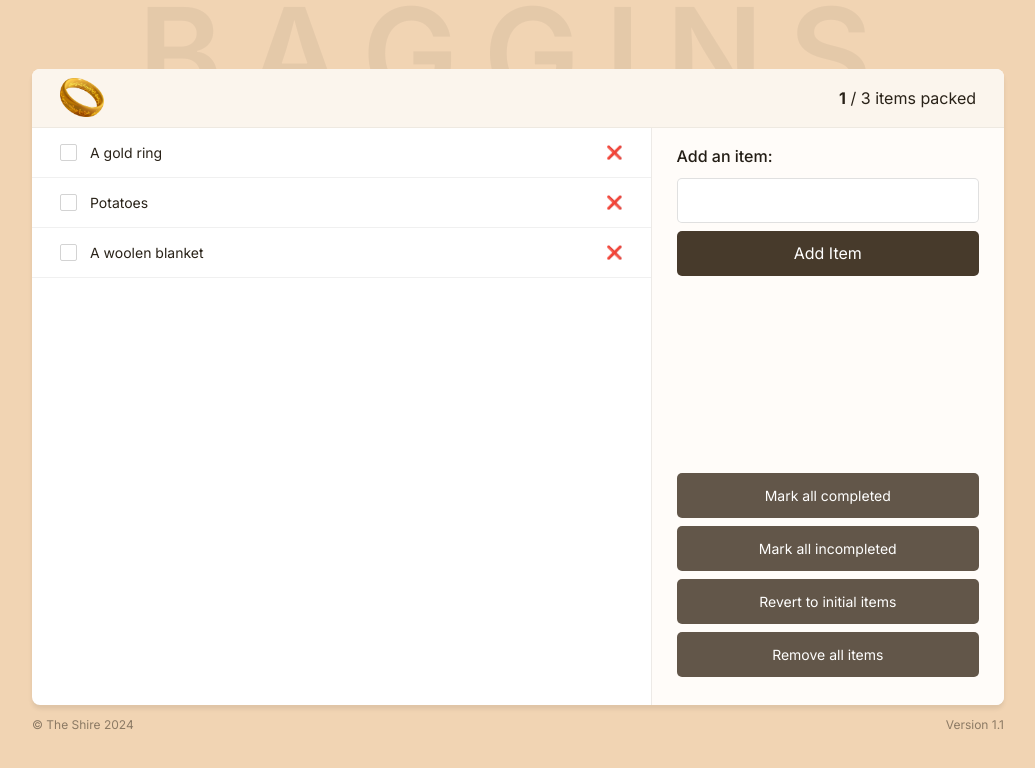
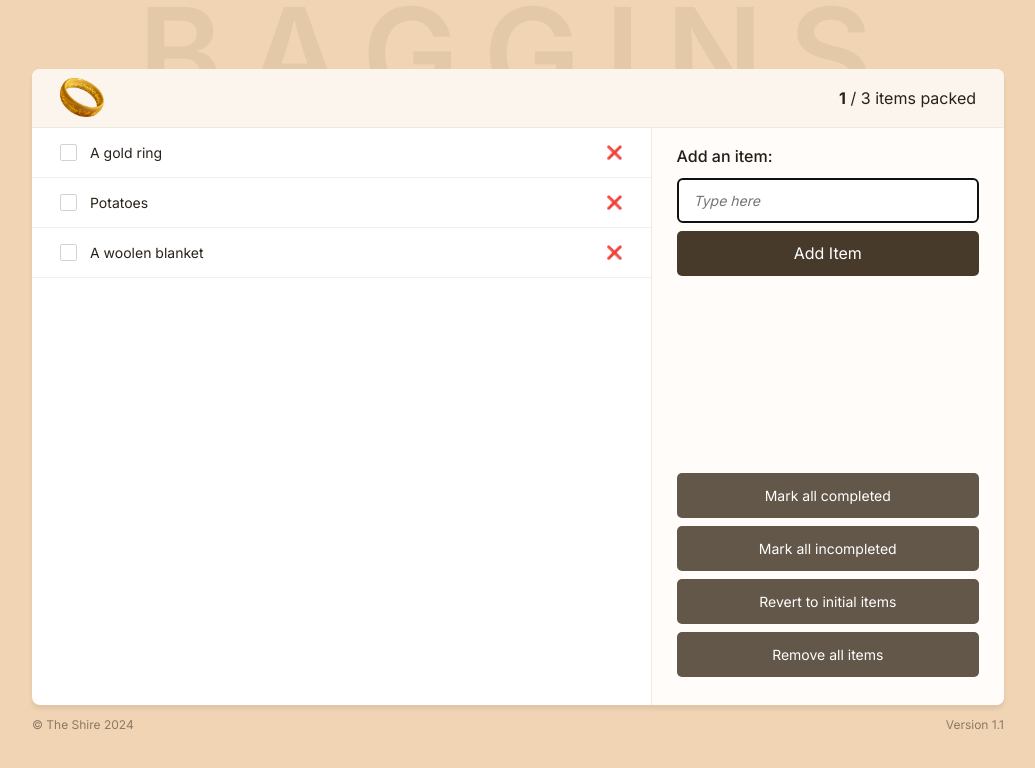
Before and after one commit to Polynomial-B/baggins, a React (Vite) app: page / in a window 1280 px wide. Shown: the top 768 px of the page, without its empty margins (122-1157 px from the left). Built offline with nearby package versions, Linux system fonts and the light colour scheme.

Commit message:
useRef and input element focus added

```diff
--- a/src/components/AddItemForm.tsx
+++ b/src/components/AddItemForm.tsx
@@ -1,12 +1,12 @@
 import Button from "./Button";
 import { ItemsType, SidebarProps } from "../lib/types";
-import { useState } from "react";
+import { useRef, useState } from "react";
 
 export default function AddItemForm({ items, setItems }: SidebarProps) {
 	const [itemText, setItemText] = useState("");
-	return (
-		<form
-			onSubmit={(e) => {
+	const inputRef = useRef<HTMLInputElement>(null);
+
+	const handleSubmit = (e: React.FormEvent) => {
 		e.preventDefault();
 		if (!itemText) {
 			return;
@@ -16,16 +16,24 @@ export default function AddItemForm({ items, setItems }: SidebarProps) {
 			item: itemText,
 			packed: false,
 		};
-				setItems((prev) => [...prev, newItem]);
-			}}
-		>
+		setItems((prev: ItemsType) => [...prev, newItem]);
+		setItemText("");
+		if (inputRef.current) {
+			inputRef.current.focus();
+		}
+	};
+	return (
+		<form onSubmit={handleSubmit}>
 			<h2>Add an item:</h2>
 			<input
 				type="text"
+				placeholder="Type here"
 				value={itemText}
 				onChange={(e) => {
 					setItemText(e.target.value);
 				}}
+				autoFocus
+				ref={inputRef}
 			/>
 			<Button>Add Item</Button>
 		</form>
```
Lines whose indentation alone changed are shown as unchanged.
